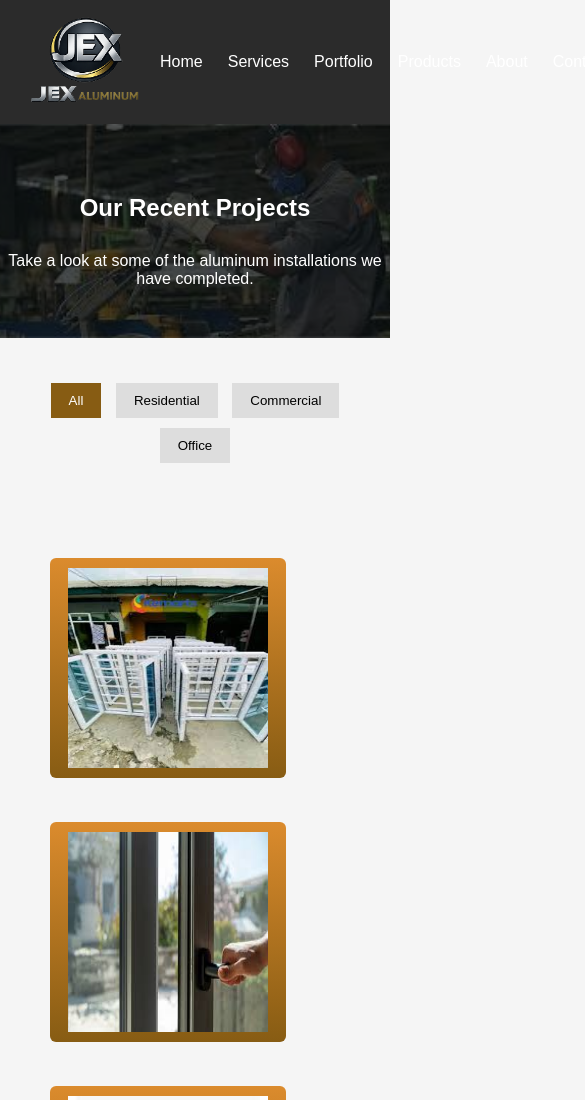
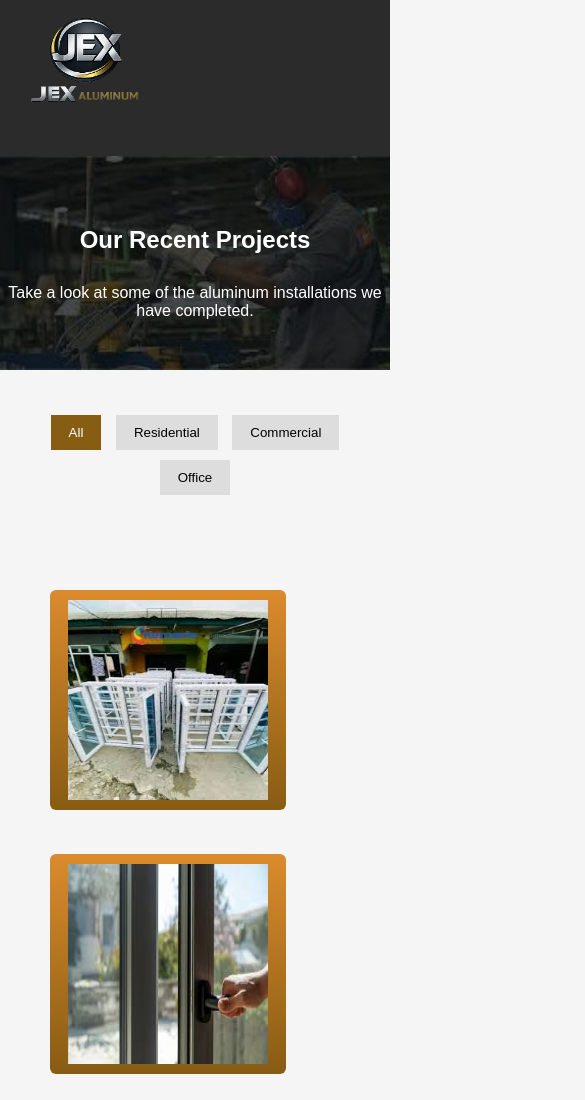
Before and after one commit to ZeJoker69/JEX-Aluminum, a plain HTML site: page portfolio.html in a window 390 px wide. Shown: the top 1100 px of the page, 585 px wide, since content can reach past the window. Drawn offline with Linux system fonts and the light colour scheme.

Commit message:
Refactor CSS styles for improved organization
worked on my Nav

```diff
--- a/css/styles.css
+++ b/css/styles.css
@@ -7,11 +7,8 @@ color:#333;
 .logo{
   width: auto;
   height: 100px;
-  /* margin: 0; */
-  /* display: flex; */
 }
 .navbar{
-  max-width: 1000px;
   display:flex;
   justify-content:space-between;
   align-items:center;
@@ -23,7 +20,7 @@ color:#333;
   margin: auto;
 }
 
-.nav-links{
+/* .nav-links{
   display:flex;
   gap:15px;
   list-style:none;
@@ -50,7 +47,7 @@ padding-right: 80%;
 .td2{
   justify-content:space-between;
   align-items: center;
-}
+} */
 /* @media(max-width:768px){
 
 .nav-links{
@@ -61,7 +58,97 @@ display:none; /* hide links for now */
 display:none;
 } */
 
+/* } */
+
+/* .navbar{
+  max-width: 1000px;
+  display:flex;
+  justify-content:space-between;
+  align-items:center;
+  padding:10px 20px;
+  position:relative;
+  background:#2b2b2b;
+  color:white;
+  margin: auto;
+  width: 100%;
 } */
+
+.nav-left{
+display:flex;
+align-items:center;
+gap:10px;
+}
+
+.nav-links a{
+text-decoration:none;
+color:white;
+font-size: 1rem;
+}
+
+.hamburger{
+font-size:28px;
+cursor:pointer;
+display:none;
+}
+
+/* NAV LINKS DEFAULT */
+.nav-links{
+display:flex;
+gap:20px;
+list-style:none;
+}
+
+/* MOBILE STYLE */
+@media(max-width:768px){
+
+.hamburger{
+display:block;
+}
+
+.navbar{
+flex-direction:column;
+align-items:flex-start;
+}
+
+.nav-links{
+width:100%;
+flex-direction:column;
+align-items:flex-start;
+
+max-height:0;
+overflow:hidden;
+transition:0.4s;
+
+background:rgba(0,0,0,0.6);
+}
+
+/* ACTIVE */
+.nav-links.active{
+max-height:500px;
+}
+
+.nav-links li{
+width:100%;
+padding:12px 20px;
+}
+
+.nav-links a{
+color:white;
+display:block;
+width:100%;
+}
+
+/* ACTIVE STATE */
+.nav-links.active{
+max-height:100vh;
+}
+
+.quote-btn{
+  display: none;
+}
+
+}
+
 .quote-btn{
   background-image: -webkit-linear-gradient(top, #DB8B2D, #875C13);
   background-image: -moz-linear-gradient(top, #DB8B2D, #875C13);
```
